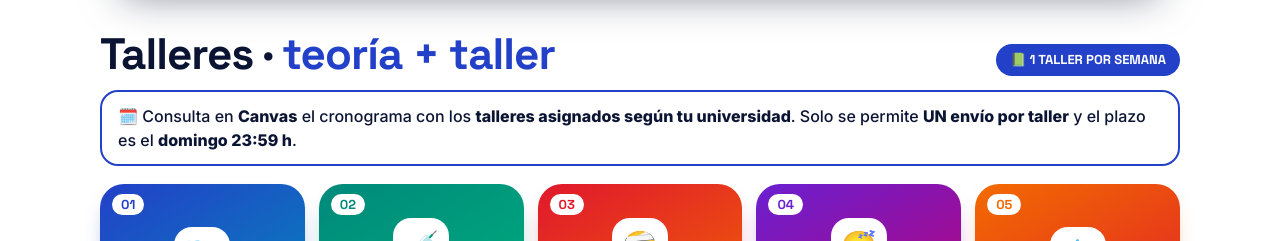
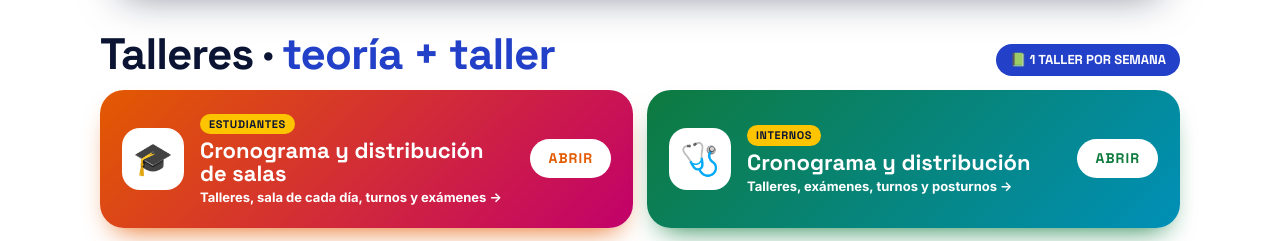
Before and after one commit to andreswawrinka-boop/ESTUDIANTES-SUBRED, a plain HTML site: page index.html in a window 1280 px wide. Shown: the part 698-939 px from the top of the page. Drawn offline with Linux system fonts and the light colour scheme.

Commit message:
Add files via upload

```diff
--- a/index.html
+++ b/index.html
@@ -67,6 +67,13 @@ a{color:inherit;text-decoration:none} b{font-weight:800}
 .big b{display:block;font-family:var(--head);font-weight:700;font-size:22px;line-height:1.05}
 .big small{display:block;font-weight:700;font-size:13px;margin-top:3px}
 .big .tg{display:inline-block;background:#FFC400;color:var(--ink);border-radius:999px;font-family:var(--head);font-weight:700;font-size:11px;letter-spacing:.6px;padding:2px 9px;margin-bottom:5px}
+.crono-duo{margin-bottom:16px}
+.big.crono{padding:20px 22px;box-shadow:0 14px 28px -14px var(--c);transition:transform .14s,box-shadow .14s}
+.big.crono:hover{transform:translateY(-3px);box-shadow:0 20px 34px -14px var(--c)}
+.big.crono .ct{flex:1;min-width:0}
+.big.crono b{font-size:22px}
+.big.crono .go{flex:none;font-family:var(--head);font-weight:700;font-size:14px;letter-spacing:1px;background:#fff;color:var(--c);border-radius:999px;padding:9px 18px}
+@media(max-width:600px){.big.crono{padding:14px 14px;gap:12px}.big.crono b{font-size:19px}.big.crono small{font-size:12px}.big.crono .go{display:none}.big.crono .bi{width:50px;height:50px;font-size:26px;border-radius:14px}}
 .alert{margin-top:14px;border-radius:20px;background:#fff;border:3px solid #E0182D;padding:14px 18px;font-size:15.5px;font-weight:500;display:flex;gap:12px}
 .alert b{color:#E0182D}
 .alert .ai{font-size:26px}
@@ -112,7 +119,11 @@ a{color:inherit;text-decoration:none} b{font-weight:800}
 
 <section class="panel" id="p-talleres" data-id="talleres" style="--c:#2340C8">
   <div class="ph"><h2>Talleres · <em>teoría + taller</em></h2><span class="tag">📗 1 TALLER POR SEMANA</span></div>
-  <p class="lead">🗓️ Consulta en <b>Canvas</b> el cronograma con los <b>talleres asignados según tu universidad</b>. Solo se permite <b>UN envío por taller</b> y el plazo es el <b>domingo 23:59 h</b>.</p>
+  <div class="duo crono-duo">
+    <a class="big crono" href="rotacion-y-cronograma.html" style="--c:#E35A00;--c2:#C2006B"><span class="bi">🎓</span><span class="ct"><span class="tg">ESTUDIANTES</span><b>Cronograma y distribución de salas</b><small>Talleres, sala de cada día, turnos y exámenes →</small></span><span class="go">ABRIR</span></a>
+    <a class="big crono" href="cronograma-internos.html" style="--c:#0E7A3E;--c2:#0090B8"><span class="bi">🩺</span><span class="ct"><span class="tg">INTERNOS</span><b>Cronograma y distribución</b><small>Talleres, exámenes, turnos y posturnos →</small></span><span class="go">ABRIR</span></a>
+  </div>
+  <p class="lead">🗓️ En el <b>cronograma</b> están los <b>talleres asignados según tu universidad</b>. Solo se permite <b>UN envío por taller</b> y el plazo es el <b>domingo 23:59 h</b>.</p>
   <div class="boxes">
 <a class="box" href="via-aerea-ventilador.html" style="--c:#2340C8;--c2:#0090B8"><span class="b-n">01</span><span class="b-e">🌬️</span><span class="b-t">Vía aérea y ventilador</span><span class="b-go">ABRIR →</span></a>
 <a class="box" href="farmacologia-anestesica-1.html" style="--c:#00897B;--c2:#00B37E"><span class="b-n">02</span><span class="b-e">💉</span><span class="b-t">Farmacología anestésica 1</span><span class="b-go">ABRIR →</span></a>
```
